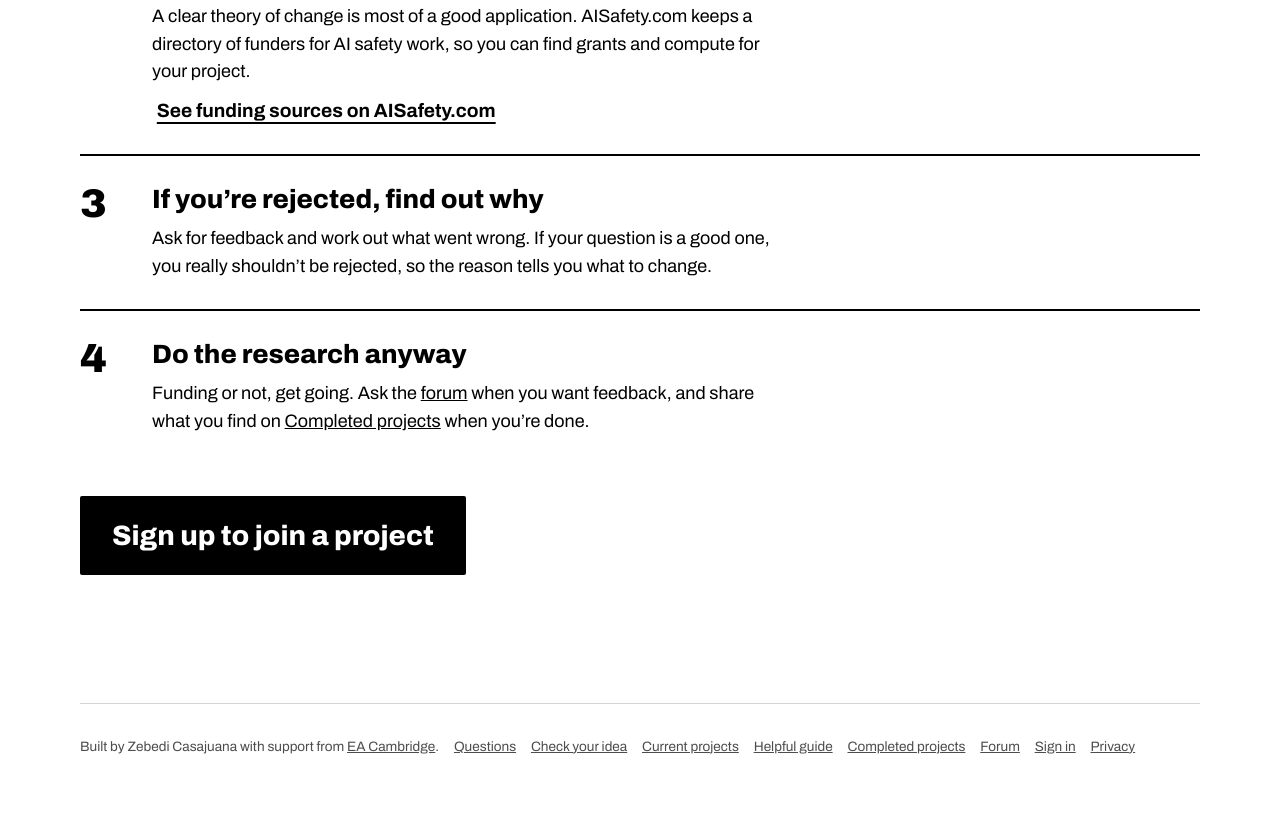
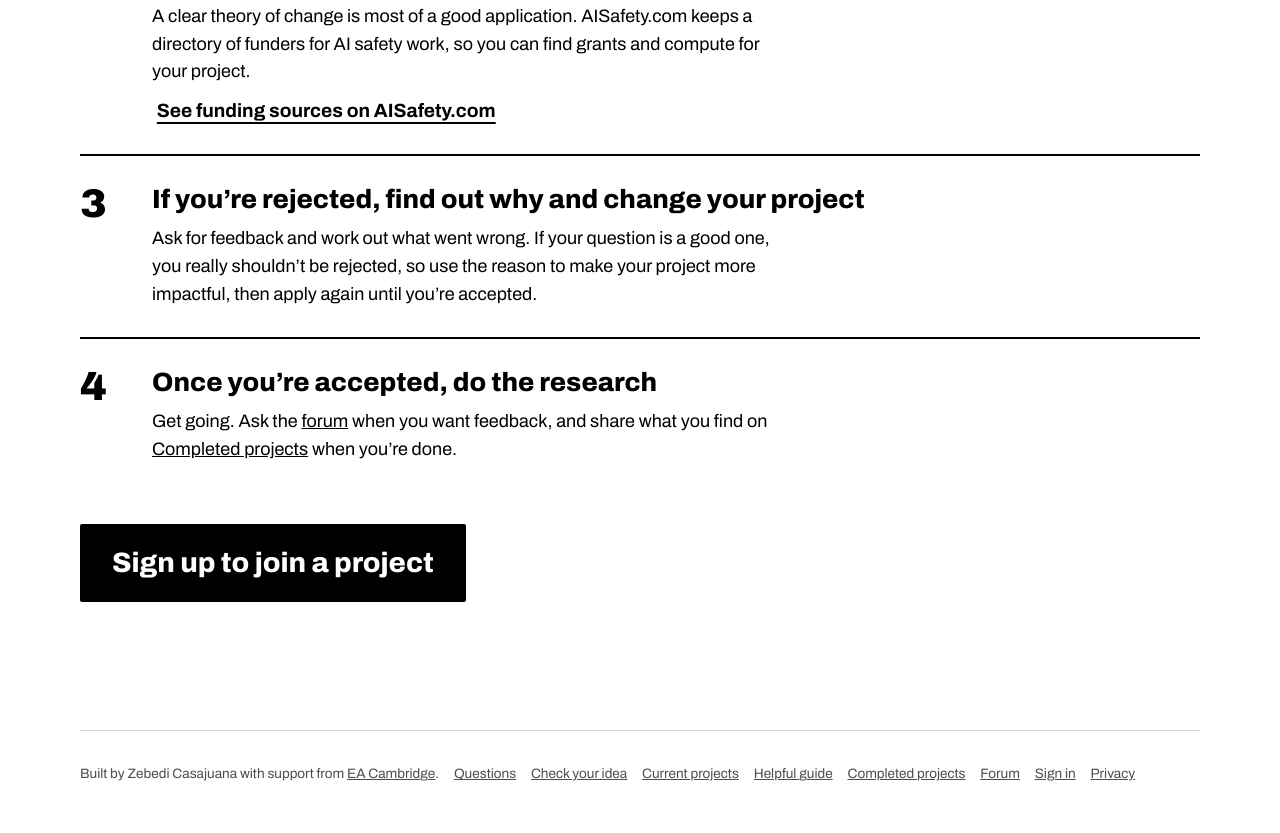
Before and after one commit to EACambridge/aisafetyresearch, a plain HTML site: page guide.html in a window 1280 px wide. Shown: the part 1022-1855 px from the top of the page. Before the commit the page ends 1827 px from the top, so only its background shows below. Drawn offline with Linux system fonts and the light colour scheme.

Commit message:
Guide: improve and reapply if rejected, research once accepted

```diff
--- a/guide.html
+++ b/guide.html
@@ -4,12 +4,12 @@
 <meta charset="utf-8">
 <meta name="viewport" content="width=device-width, initial-scale=1">
 <title>Helpful guide to start your project | AI Safety Research</title>
-<meta name="description" content="How to start an AI safety research project: find the most impactful version of your research, build a theory of change, apply for funding and get going.">
+<meta name="description" content="How to start an AI safety research project: find the most impactful version of your research, build a theory of change, apply for funding, improve it if you're rejected, then do the research.">
 <link rel="canonical" href="https://aisafetyresearch.co.uk/guide.html">
 <meta property="og:type" content="website">
 <meta property="og:site_name" content="AI Safety Research">
 <meta property="og:title" content="Helpful guide to start your project | AI Safety Research">
-<meta property="og:description" content="How to start an AI safety research project: find the most impactful version of your research, build a theory of change, apply for funding and get going.">
+<meta property="og:description" content="How to start an AI safety research project: find the most impactful version of your research, build a theory of change, apply for funding, improve it if you're rejected, then do the research.">
 <meta property="og:url" content="https://aisafetyresearch.co.uk/guide.html">
 <meta name="twitter:card" content="summary">
 <link rel="preconnect" href="https://fonts.googleapis.com">
@@ -123,12 +123,12 @@
         <p><a class="secondary" href="https://aisafety.com/funding">See funding sources on AISafety.com</a></p>
       </div></li>
       <li><div>
-        <h3>If you’re rejected, find out why</h3>
-        <p>Ask for feedback and work out what went wrong. If your question is a good one, you really shouldn’t be rejected, so the reason tells you what to change.</p>
+        <h3>If you’re rejected, find out why and change your project</h3>
+        <p>Ask for feedback and work out what went wrong. If your question is a good one, you really shouldn’t be rejected, so use the reason to make your project more impactful, then apply again until you’re accepted.</p>
       </div></li>
       <li><div>
-        <h3>Do the research anyway</h3>
-        <p>Funding or not, get going. Ask the <a href="forum.html">forum</a> when you want feedback, and share what you find on <a href="completed.html">Completed projects</a> when you’re done.</p>
+        <h3>Once you’re accepted, do the research</h3>
+        <p>Get going. Ask the <a href="forum.html">forum</a> when you want feedback, and share what you find on <a href="completed.html">Completed projects</a> when you’re done.</p>
       </div></li>
     </ol>
   </section>
```
Also changed, not shown: 1 other file.
